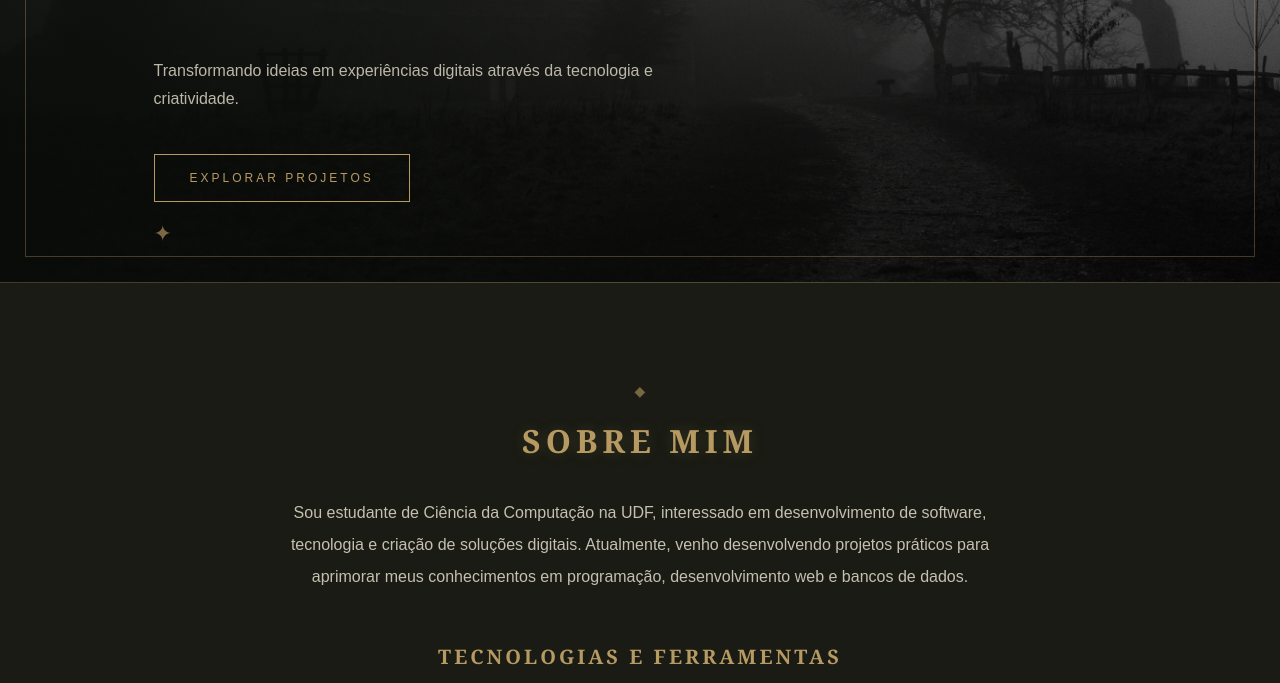
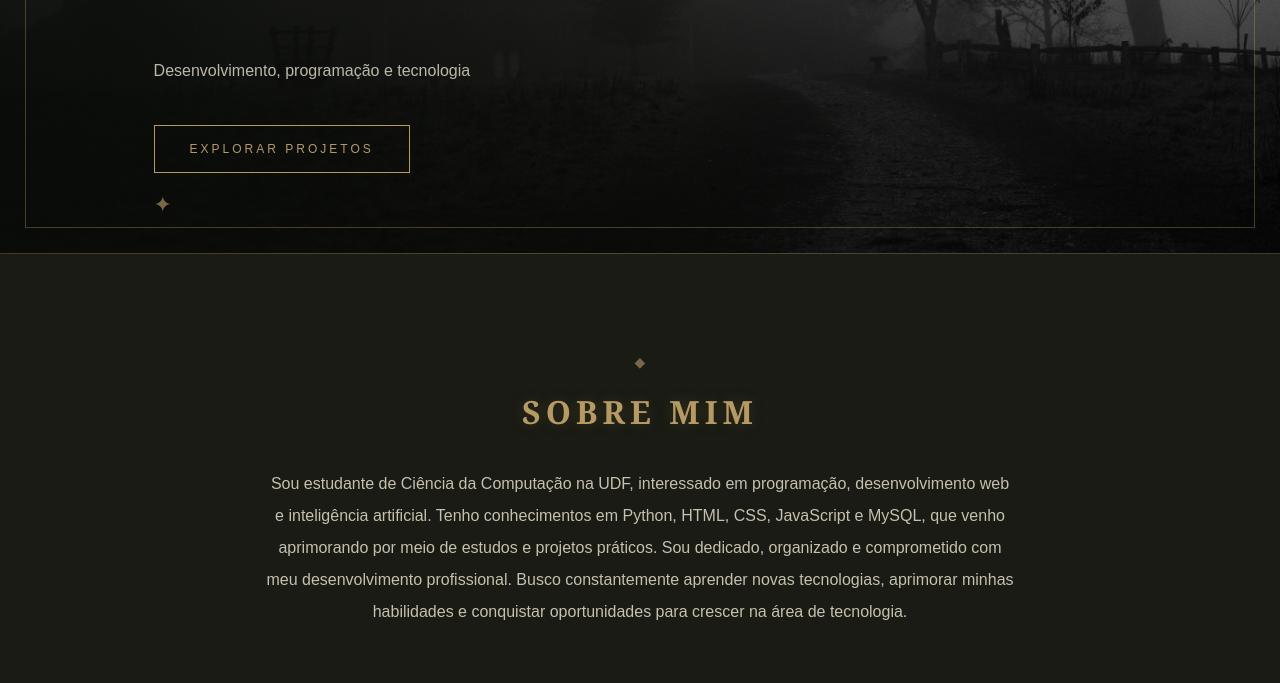
Before and after one commit to Biel9080/Portifolio, a plain HTML site: page index.html in a window 1280 px wide. Shown: the part 696-1379 px from the top of the page. Drawn offline with Linux system fonts and the light colour scheme.

Commit message:
Update portfolio

```diff
--- a/index.html
+++ b/index.html
@@ -46,8 +46,7 @@
             <h2>Estudante de Ciência da Computação</h2>
 
             <p>
-                Transformando ideias em experiências digitais
-                através da tecnologia e criatividade.
+                Desenvolvimento, programação e tecnologia
             </p>
 
             <a href="#projetos" class="hero-button">
@@ -63,13 +62,9 @@
 
     <div class="about-content">
         <p>
-            Sou estudante de Ciência da Computação na UDF,
-            interessado em desenvolvimento de software,
-            tecnologia e criação de soluções digitais.
+Sou estudante de Ciência da Computação na UDF, interessado em programação, desenvolvimento web e inteligência artificial. Tenho conhecimentos em Python, HTML, CSS, JavaScript e MySQL, que venho aprimorando por meio de estudos e projetos práticos.
 
-            Atualmente, venho desenvolvendo projetos práticos
-            para aprimorar meus conhecimentos em programação,
-            desenvolvimento web e bancos de dados.
+Sou dedicado, organizado e comprometido com meu desenvolvimento profissional. Busco constantemente aprender novas tecnologias, aprimorar minhas habilidades e conquistar oportunidades para crescer na área de tecnologia.
         </p>
     </div>
 
@@ -218,7 +213,7 @@
         E-MAIL ↗
     </a>
 
-    <a href="https://wa.me/5561991940536"
+    <a href="https://wa.me/5561"
        target="_blank"
        rel="noopener noreferrer">
         WHATSAPP ↗
@@ -229,6 +224,12 @@
        rel="noopener noreferrer">
         GITHUB ↗
     </a>
+
+<a href="https://www.linkedin.com/in/%C3%ADtalo-gabriel-oliveira-de-souza-293b66428/"
+   target="_blank"
+   rel="noopener noreferrer">
+    LINKEDIN ↗
+</a>
 
 </div>
 
```
